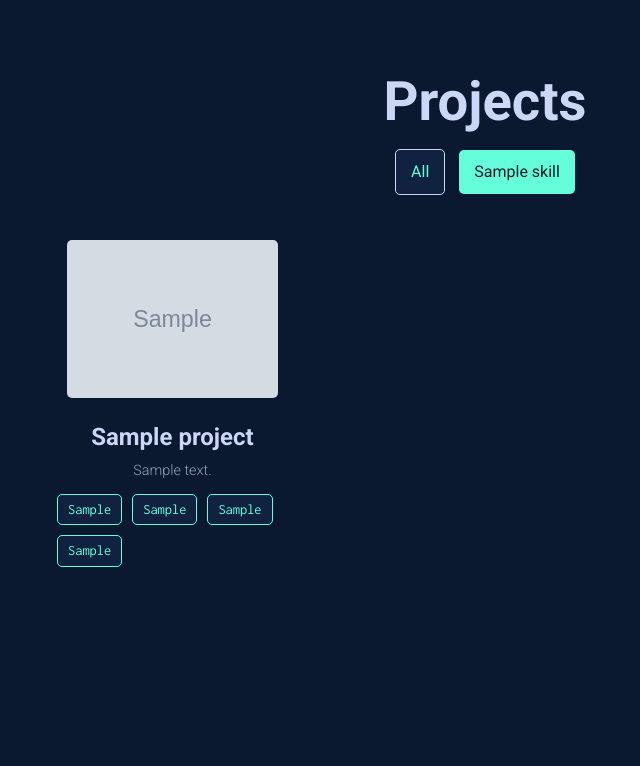
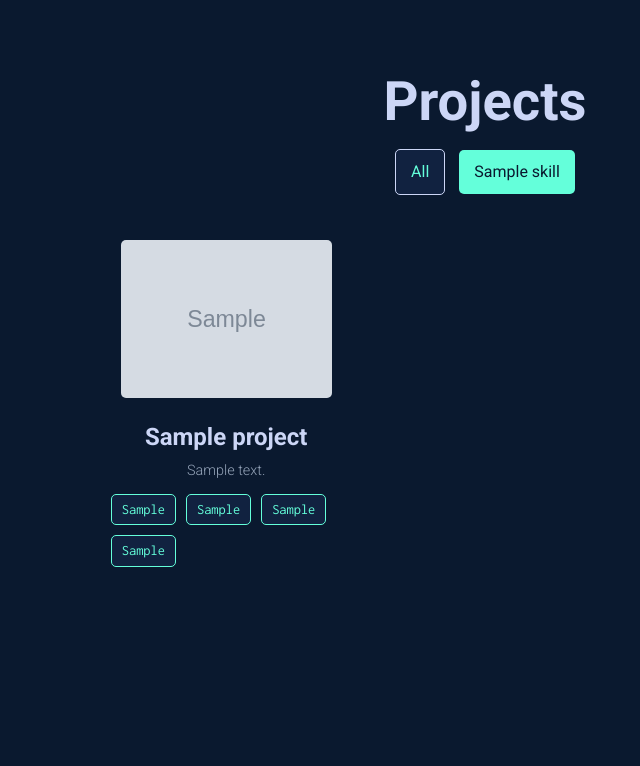
Before and after one commit to arekbauer/Personal-Portfolio-Project, a Django app: template portfolio/templates/portfolio/home.html in a window 1280 px wide. Shown: the part 830-1596 px from the top of the page, without its empty margins (155-795 px from the left). Run offline with Django 3.2, Linux system fonts and the light colour scheme; the template is opened without the code that fills it: most values are stand-ins (such as "Sample title", 1, 10 or a date in 2020); grey boxes marked "Sample" are stand-in pictures; some libraries are stand-ins or nearby versions.

Commit message:
Centre Project Cards

```diff
--- a/portfolio/static/portfolio/css/projects.css
+++ b/portfolio/static/portfolio/css/projects.css
@@ -57,12 +57,13 @@ a {
 
 .projects-grid {
     display: flex;
-    /* border: 1px solid yellow; */
+    /* border: 1px solid yellow;    */
     flex-wrap: wrap;
     justify-content: center;
     margin-top: 10px;
     overflow: auto;
     max-height: 80vh;
+    padding-left: 6%;
 }
 
 .project-card {
```
